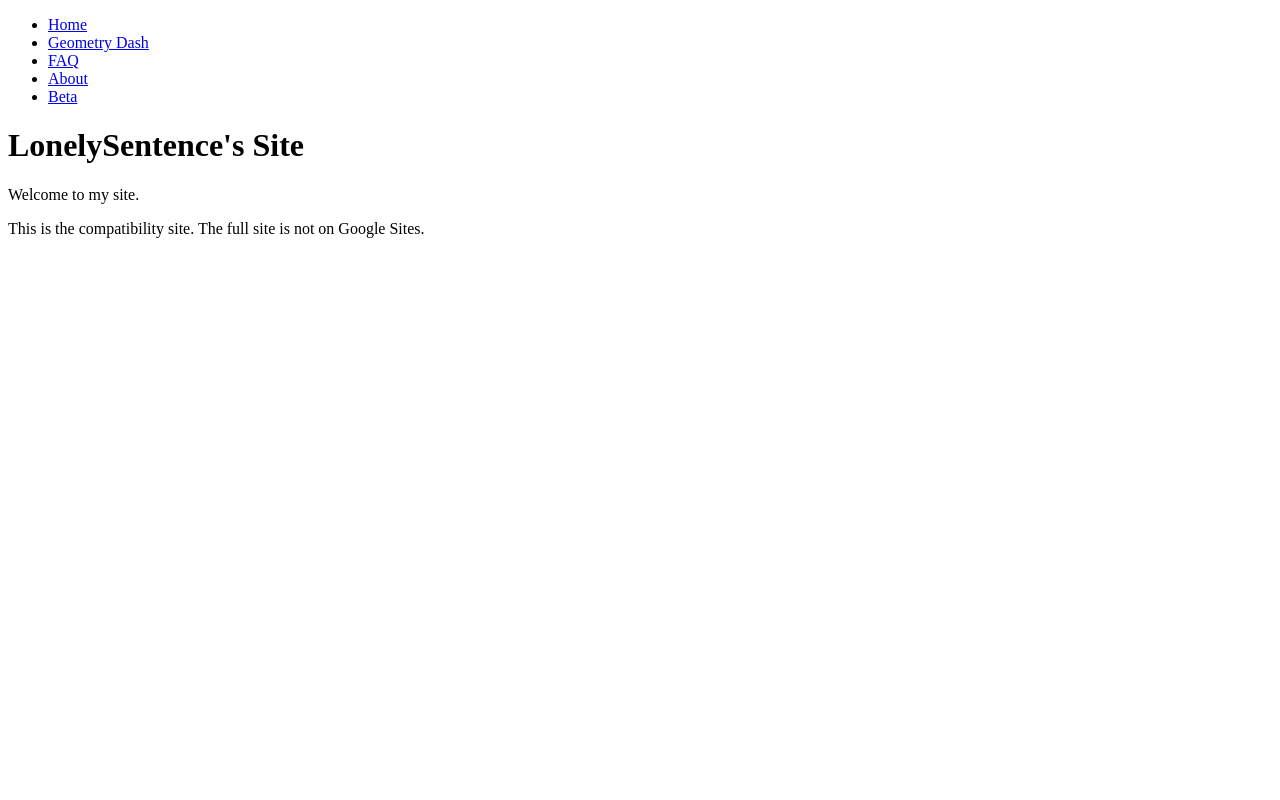
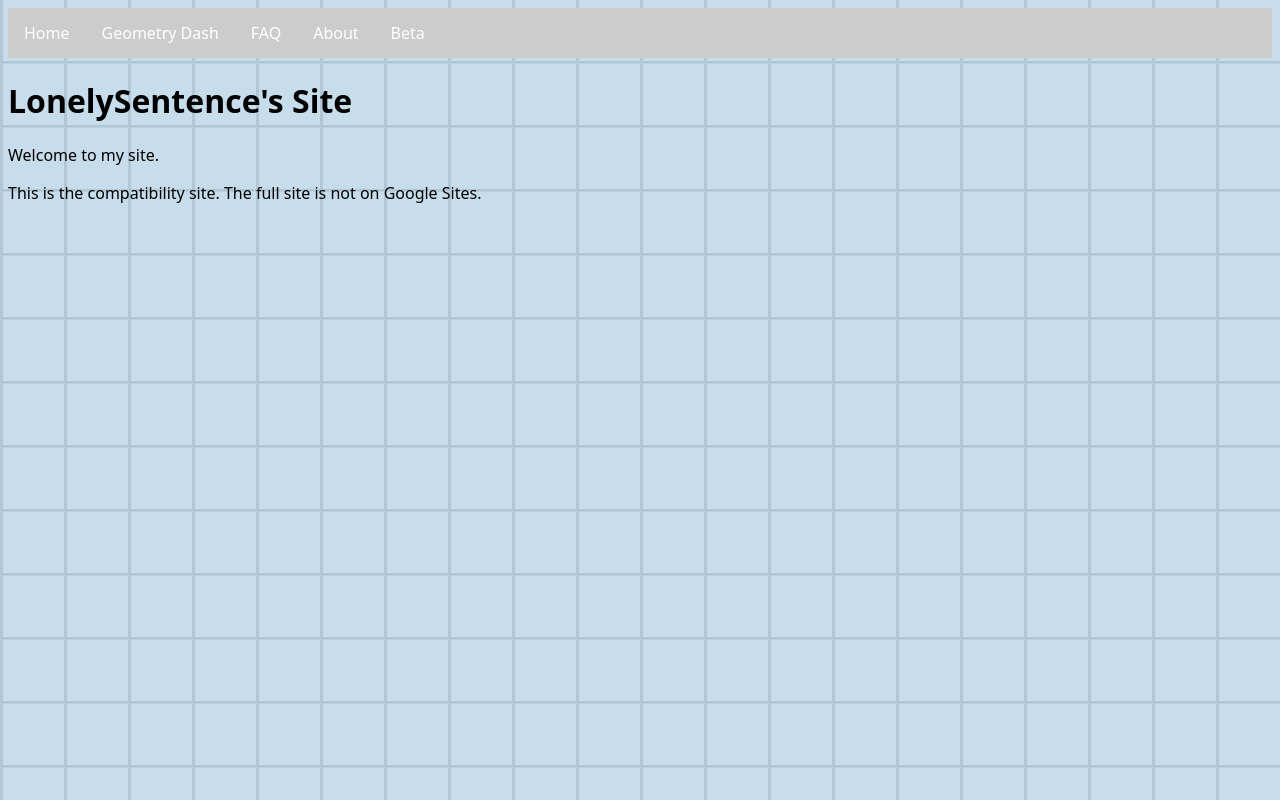
Before and after one commit to LonelySentence/lonelysentence.github.io, a plain HTML site: page html/index.html in a window 1280 px wide. Drawn offline with Linux system fonts and the light colour scheme.

Commit message:
directory structure

```diff
--- a/css/index.css
+++ b/css/index.css
@@ -1,5 +1,5 @@
 body {
-  background-image: url(images-master/bg.png);
+  background-image: url(../images-master/bg.png);
   background-color: rgba(255,255,255,0.6);
   background-blend-mode: lighten;
 }
--- a/html/index.html
+++ b/html/index.html
@@ -3,7 +3,7 @@
 <head>
     <meta charset="UTF-8" />
     <title>WJA Site Beta</title>
-    <link rel="stylesheet" href="style.css">
+    <link rel="stylesheet" href="../css/index.css">
 
 </head>
 <body>
```
